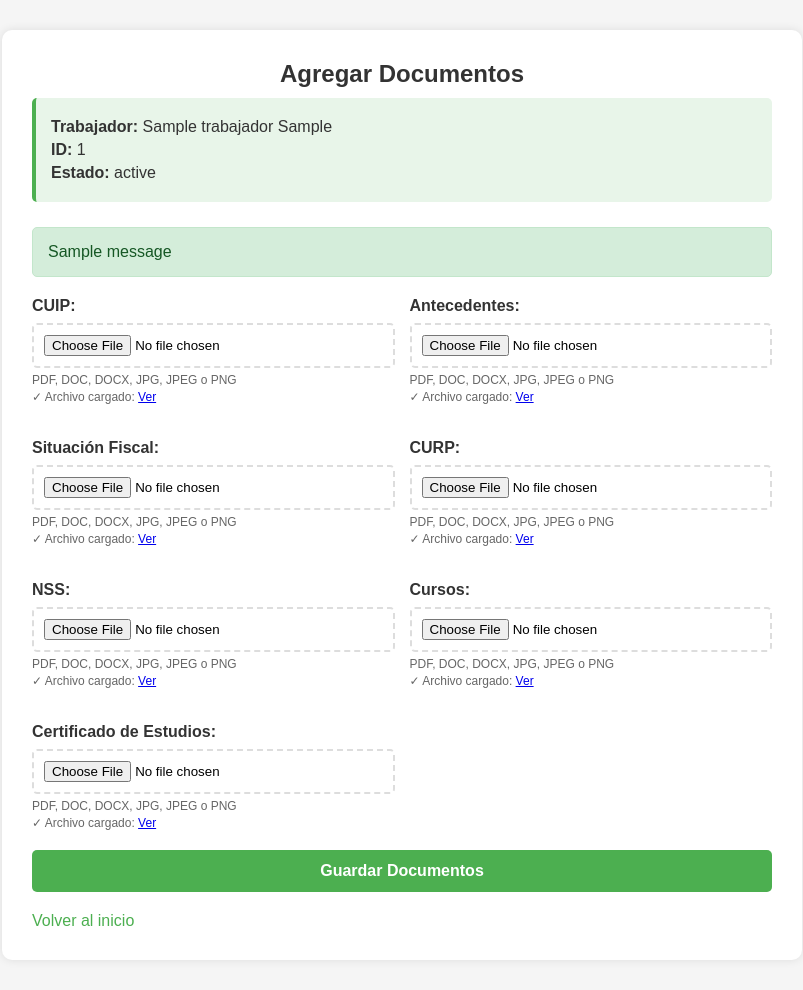
After one commit to Angelyael2215/djangosistema, a Django app: page /trabajador/1/documentos/ in a window 1280 px wide. The commit adds this page. Shown: the whole page, without its empty margins (238-1041 px from the left). Run offline with Django 5.2, Linux system fonts and the light colour scheme; a user stored in the database is signed in; tables that the repository leaves empty hold one stand-in row (values such as "Sample post"); one stand-in notice (Sample message) is shown; parts of the project's set-up code (start-up, migrations or seed data) failed here and were passed over.

Commit message:
Adds worker registration with document upload support
Implements full-featured worker registration, allowing HR/admin users to input detailed personal and service data and upload associated documents. Refactors document storage to use file fields and organizes uploads by worker ID. Adds user-friendly forms and templates for both registration and document management, and configures media file serving and storage. Improves extensibility for HR workflows and ensures proper handling of user-uploaded files.

```diff
--- a/OrticorpSystem/settings.py
+++ b/OrticorpSystem/settings.py
@@ -123,6 +123,10 @@ USE_TZ = True
 
 STATIC_URL = 'static/'
 
+# Media files (User uploads)
+MEDIA_URL = 'media/'
+MEDIA_ROOT = BASE_DIR / 'media'
+
 # Default primary key field type
 # https://docs.djangoproject.com/en/5.2/ref/settings/#default-auto-field
 
--- a/OrticorpSystem/urls.py
+++ b/OrticorpSystem/urls.py
@@ -16,8 +16,14 @@ Including another URLconf
 """
 from django.contrib import admin
 from django.urls import path, include
+from django.conf import settings
+from django.conf.urls.static import static
 
 urlpatterns = [
     path('', include('polls.urls')),  # Todas las rutas de polls
     path('admin/', admin.site.urls),
 ]
+
+# Servir archivos media en desarrollo
+if settings.DEBUG:
+    urlpatterns += static(settings.MEDIA_URL, document_root=settings.MEDIA_ROOT)
--- /dev/null
+++ b/polls/forms.py
@@ -0,0 +1,57 @@
+from django import forms
+from .models import Trabajador, Documentos
+
+class TrabajadorRegistroForm(forms.ModelForm):
+    class Meta:
+        model = Trabajador
+        fields = ['nombre', 'apellido', 'estado']
+        widgets = {
+            'nombre': forms.TextInput(attrs={
+                'class': 'form-control',
+                'placeholder': 'Nombre del trabajador',
+                'required': True
+            }),
+            'apellido': forms.TextInput(attrs={
+                'class': 'form-control',
+                'placeholder': 'Apellido del trabajador',
+                'required': True
+            }),
+            'estado': forms.Select(attrs={
+                'class': 'form-control'
+            })
+        }
+
+class DocumentosForm(forms.ModelForm):
+    class Meta:
+        model = Documentos
+        fields = ['cuip', 'antecedentes', 'situacion_fiscal', 'curp', 'nss', 'cursos', 'certificado_estudios']
+        widgets = {
+            'cuip': forms.FileInput(attrs={
+                'class': 'form-control',
+                'accept': '.pdf,.doc,.docx,.jpg,.jpeg,.png'
+            }),
+            'antecedentes': forms.FileInput(attrs={
+                'class': 'form-control',
+                'accept': '.pdf,.doc,.docx,.jpg,.jpeg,.png'
+            }),
+            'situacion_fiscal': forms.FileInput(attrs={
+                'class': 'form-control',
+                'accept': '.pdf,.doc,.docx,.jpg,.jpeg,.png'
+            }),
+            'curp': forms.FileInput(attrs={
+                'class': 'form-control',
+                'accept': '.pdf,.doc,.docx,.jpg,.jpeg,.png'
+            }),
+            'nss': forms.FileInput(attrs={
+                'class': 'form-control',
+                'accept': '.pdf,.doc,.docx,.jpg,.jpeg,.png'
+            }),
+            'cursos': forms.FileInput(attrs={
+                'class': 'form-control',
+                'accept': '.pdf,.doc,.docx,.jpg,.jpeg,.png'
+            }),
+            'certificado_estudios': forms.FileInput(attrs={
+                'class': 'form-control',
+                'accept': '.pdf,.doc,.docx,.jpg,.jpeg,.png'
+            })
+        }
--- /dev/null
+++ b/polls/templates/polls/agregar_documentos.html
@@ -0,0 +1,220 @@
+<!DOCTYPE html>
+<html lang="es">
+<head>
+    <meta charset="UTF-8">
+    <meta name="viewport" content="width=device-width, initial-scale=1.0">
+    <title>Agregar Documentos - Ortizcorp</title>
+    <style>
+        * {
+            margin: 0;
+            padding: 0;
+            box-sizing: border-box;
+        }
+        body {
+            background: #f5f5f5;
+            font-family: Arial, sans-serif;
+        }
+        .container {
+            max-width: 800px;
+            margin: 30px auto;
+            background: white;
+            padding: 30px;
+            border-radius: 10px;
+            box-shadow: 0 0 10px rgba(0,0,0,0.1);
+        }
+        h2 {
+            color: #333;
+            margin-bottom: 10px;
+            text-align: center;
+        }
+        .trabajador-info {
+            background: #e8f5e9;
+            padding: 15px;
+            border-left: 4px solid #4CAF50;
+            margin-bottom: 25px;
+            border-radius: 5px;
+        }
+        .trabajador-info p {
+            margin: 5px 0;
+            color: #333;
+        }
+        .form-group {
+            margin-bottom: 20px;
+        }
+        label {
+            display: block;
+            margin-bottom: 8px;
+            font-weight: bold;
+            color: #333;
+        }
+        input[type="file"] {
+            width: 100%;
+            padding: 10px;
+            border: 2px dashed #ddd;
+            border-radius: 5px;
+            cursor: pointer;
+        }
+        input[type="file"]:focus {
+            outline: none;
+            border-color: #4CAF50;
+        }
+        .file-info {
+            font-size: 12px;
+            color: #666;
+            margin-top: 5px;
+        }
+        button {
+            width: 100%;
+            padding: 12px;
+            background: #4CAF50;
+            color: white;
+            border: none;
+            border-radius: 5px;
+            font-size: 16px;
+            font-weight: bold;
+            cursor: pointer;
+            transition: background 0.3s;
+            margin-bottom: 10px;
+        }
+        button:hover {
+            background: #45a049;
+        }
+        .btn-secondary {
+            background: #2196F3;
+        }
+        .btn-secondary:hover {
+            background: #0b7dda;
+        }
+        .messages {
+            margin-bottom: 20px;
+        }
+        .alert {
+            padding: 15px;
+            margin-bottom: 10px;
+            border-radius: 5px;
+        }
+        .alert-success {
+            background: #d4edda;
+            color: #155724;
+            border: 1px solid #c3e6cb;
+        }
+        .alert-error {
+            background: #f8d7da;
+            color: #721c24;
+            border: 1px solid #f5c6cb;
+        }
+        .documentos-grid {
+            display: grid;
+            grid-template-columns: 1fr 1fr;
+            gap: 15px;
+        }
+        .back-link {
+            display: inline-block;
+            color: #4CAF50;
+            text-decoration: none;
+            margin-top: 10px;
+        }
+        .back-link:hover {
+            text-decoration: underline;
+        }
+        .existing-file {
+            font-size: 12px;
+            color: #666;
+            margin-top: 3px;
+        }
+    </style>
+</head>
+<body>
+    <div class="container">
+        <h2>Agregar Documentos</h2>
+
+        <div class="trabajador-info">
+            <p><strong>Trabajador:</strong> {{ trabajador.nombre }} {{ trabajador.apellido }}</p>
+            <p><strong>ID:</strong> {{ trabajador.id }}</p>
+            <p><strong>Estado:</strong> {{ trabajador.estado }}</p>
+        </div>
+
+        {% if messages %}
+            <div class="messages">
+                {% for message in messages %}
+                    <div class="alert alert-{% if message.tags %}{{ message.tags }}{% else %}success{% endif %}">
+                        {{ message }}
+                    </div>
+                {% endfor %}
+            </div>
+        {% endif %}
+
+        <form method="post" enctype="multipart/form-data">
+            {% csrf_token %}
+
+            <div class="documentos-grid">
+                <div class="form-group">
+                    <label for="id_cuip">CUIP:</label>
+                    <input type="file" id="id_cuip" name="cuip" accept=".pdf,.doc,.docx,.jpg,.jpeg,.png">
+                    <div class="file-info">PDF, DOC, DOCX, JPG, JPEG o PNG</div>
+                    {% if documentos.cuip %}
+                        <div class="existing-file">✓ Archivo cargado: <a href="{{ documentos.cuip.url }}" target="_blank">Ver</a></div>
+                    {% endif %}
+                </div>
+
+                <div class="form-group">
+                    <label for="id_antecedentes">Antecedentes:</label>
+                    <input type="file" id="id_antecedentes" name="antecedentes" accept=".pdf,.doc,.docx,.jpg,.jpeg,.png">
+                    <div class="file-info">PDF, DOC, DOCX, JPG, JPEG o PNG</div>
+                    {% if documentos.antecedentes %}
+                        <div class="existing-file">✓ Archivo cargado: <a href="{{ documentos.antecedentes.url }}" target="_blank">Ver</a></div>
+                    {% endif %}
+                </div>
+
+                <div class="form-group">
+                    <label for="id_situacion_fiscal">Situación Fiscal:</label>
+                    <input type="file" id="id_situacion_fiscal" name="situacion_fiscal" accept=".pdf,.doc,.docx,.jpg,.jpeg,.png">
+                    <div class="file-info">PDF, DOC, DOCX, JPG, JPEG o PNG</div>
+                    {% if documentos.situacion_fiscal %}
+                        <div class="existing-file">✓ Archivo cargado: <a href="{{ documentos.situacion_fiscal.url }}" target="_blank">Ver</a></div>
+                    {% endif %}
+                </div>
+
+                <div class="form-group">
+                    <label for="id_curp">CURP:</label>
+                    <input type="file" id="id_curp" name="curp" accept=".pdf,.doc,.docx,.jpg,.jpeg,.png">
+                    <div class="file-info">PDF, DOC, DOCX, JPG, JPEG o PNG</div>
+                    {% if documentos.curp %}
+                        <div class="existing-file">✓ Archivo cargado: <a href="{{ documentos.curp.url }}" target="_blank">Ver</a></div>
+                    {% endif %}
+                </div>
+
+                <div class="form-group">
+                    <label for="id_nss">NSS:</label>
+                    <input type="file" id="id_nss" name="nss" accept=".pdf,.doc,.docx,.jpg,.jpeg,.png">
+                    <div class="file-info">PDF, DOC, DOCX, JPG, JPEG o PNG</div>
+                    {% if documentos.nss %}
+                        <div class="existing-file">✓ Archivo cargado: <a href="{{ documentos.nss.url }}" target="_blank">Ver</a></div>
+                    {% endif %}
+                </div>
+
+                <div class="form-group">
+                    <label for="id_cursos">Cursos:</label>
+                    <input type="file" id="id_cursos" name="cursos" accept=".pdf,.doc,.docx,.jpg,.jpeg,.png">
+                    <div class="file-info">PDF, DOC, DOCX, JPG, JPEG o PNG</div>
+                    {% if documentos.cursos %}
+                        <div class="existing-file">✓ Archivo cargado: <a href="{{ documentos.cursos.url }}" target="_blank">Ver</a></div>
+                    {% endif %}
+                </div>
+
+                <div class="form-group">
+                    <label for="id_certificado_estudios">Certificado de Estudios:</label>
+                    <input type="file" id="id_certificado_estudios" name="certificado_estudios" accept=".pdf,.doc,.docx,.jpg,.jpeg,.png">
+                    <div class="file-info">PDF, DOC, DOCX, JPG, JPEG o PNG</div>
+                    {% if documentos.certificado_estudios %}
+                        <div class="existing-file">✓ Archivo cargado: <a href="{{ documentos.certificado_estudios.url }}" target="_blank">Ver</a></div>
+                    {% endif %}
+                </div>
+            </div>
+
+            <button type="submit">Guardar Documentos</button>
+            <a href="{% url 'inicio' %}" class="back-link">Volver al inicio</a>
+        </form>
+    </div>
+</body>
+</html>
--- a/polls/templates/polls/inicio.html
+++ b/polls/templates/polls/inicio.html
@@ -173,8 +173,10 @@
         </header>
         <nav class="dashboard-nav">
             <a class="nav-btn" href="/inicio/">Inicio</a>
-            <a class="nav-btn" href="/registro/">Registro</a>
-            <a class="nav-btn" href="/baja/">Baja de Elementos</a>
+            {% if can_edit %}
+                <a class="nav-btn" href="{% url 'registrar_trabajador' %}">Registrar Trabajador</a>
+                <a class="nav-btn" href="/baja/">Baja de Elementos</a>
+            {% endif %}
             <div class="filter-dropdown">
                 <button class="filter-btn" id="filterBtn">Filtrar ▼</button>
                 <div class="filter-menu" id="filterMenu">
--- a/polls/urls.py
+++ b/polls/urls.py
@@ -5,9 +5,11 @@ urlpatterns = [
     path('', views.login_view, name='index'),
     path('inicio/', views.inicio_view, name='inicio'),
     path('login/', views.login_view, name='login'),
-    path('registro/', views.register_view, name='registro'),
+    path('registro/', views.registrar_trabajador, name='registro'),
     path('baja/', views.baja_view, name='baja'),
     path('logout/', views.logout_view, name='logout'),
     path('trabajador/agregar/', views.agregar_trabajador, name='agregar_trabajador'),
     path('trabajador/editar/<int:trabajador_id>/', views.editar_trabajador, name='editar_trabajador'),
+    path('trabajador/registrar/', views.registrar_trabajador, name='registrar_trabajador'),
+    path('trabajador/<int:trabajador_id>/documentos/', views.agregar_documentos, name='agregar_documentos'),
 ]
--- a/polls/views/views.py
+++ b/polls/views/views.py
@@ -4,7 +4,10 @@ from django.contrib.auth import authenticate, login, logout
 from django.contrib.auth.decorators import login_required, user_passes_test
 from ..models import Trabajador, Servicio, Documentos, Horarios
 from ..models import CustomUser
+from ..forms import TrabajadorRegistroForm, DocumentosForm
 from django.core.exceptions import PermissionDenied
+from django.conf import settings
+import os
 
 def is_admin(user):
     return user.role == 'ADMIN'
@@ -119,3 +122,100 @@ def editar_trabajador(request, trabajador_id):
         return redirect('inicio')
 
     return render(request, 'polls/editar_trabajador.html', {'trabajador': trabajador})
+
+@user_passes_test(is_hr_or_admin)
+def registrar_trabajador(request):
+    """Vista para registrar un nuevo trabajador con documentos"""
+    if request.method == 'POST':
+        # Crear trabajador a partir de los campos principales (y campos adicionales)
+        nombre = request.POST.get('nombre')
+        apellido_paterno = request.POST.get('apellido_paterno')
+        apellido_materno = request.POST.get('apellido_materno')
+        estado = request.POST.get('estado', 'Activo')
+        rfc = request.POST.get('rfc')
+        no_exterior = request.POST.get('no_exterior')
+        curp_text = request.POST.get('curp_text')
+        codigo_postal = request.POST.get('codigo_postal')
+        cuip_text = request.POST.get('cuip_text')
+        entidad_federativa = request.POST.get('entidad_federativa')
+        nss_text = request.POST.get('nss_text')
+        calle = request.POST.get('calle')
+        horario = request.POST.get('horario')
+        calle_servicio = request.POST.get('calle_servicio')
+        no_exterior_servicio = request.POST.get('no_exterior_servicio')
+        entidad_servicio = request.POST.get('entidad_servicio')
+        estado_servicio = request.POST.get('estado_servicio')
+
+        if not nombre:
+            messages.error(request, 'El nombre es obligatorio.')
+            return render(request, 'polls/registro.html')
+
+        trabajador = Trabajador.objects.create(
+            nombre=nombre,
+            apellido=apellido_paterno,
+            apellido_materno=apellido_materno,
+            estado=estado,
+            rfc=rfc,
+            no_exterior=no_exterior,
+            curp_text=curp_text,
+            codigo_postal=codigo_postal,
+            cuip_text=cuip_text,
+            entidad_federativa=entidad_federativa,
+            nss_text=nss_text,
+            calle=calle,
+            horario=horario,
+            calle_servicio=calle_servicio,
+            no_exterior_servicio=no_exterior_servicio,
+            entidad_servicio=entidad_servicio,
+            estado_servicio=estado_servicio,
+        )
+
+        # Asegurar que la carpeta exista antes de guardar archivos
+        carpeta = os.path.join(settings.MEDIA_ROOT, 'documentos', str(trabajador.id))
+        os.makedirs(carpeta, exist_ok=True)
+
+        # Crear registro de Documentos y asignar archivos si existen
+        documentos = Documentos(trabajador=trabajador)
+        file_fields = ['cuip', 'antecedentes', 'situacion_fiscal', 'curp', 'nss', 'cursos', 'certificado_estudios']
+        for f in file_fields:
+            uploaded = request.FILES.get(f)
+            if uploaded:
+                setattr(documentos, f, uploaded)
+
+        documentos.save()
+
+        messages.success(request, f'Trabajador {trabajador.nombre} registrado y archivos guardados.')
+        return redirect('inicio')
+
+    # GET -> mostrar plantilla con diseño existente
+    return render(request, 'polls/registro.html')
+
+@user_passes_test(is_hr_or_admin)
+def agregar_documentos(request, trabajador_id):
+    """Vista para agregar documentos a un trabajador"""
+    try:
+        trabajador = Trabajador.objects.get(id=trabajador_id)
+    except Trabajador.DoesNotExist:
+        messages.error(request, 'Trabajador no encontrado.')
+        return redirect('inicio')
+
+    # Obtener o crear registro de documentos
+    documentos, created = Documentos.objects.get_or_create(trabajador=trabajador)
+
+    if request.method == 'POST':
+        form = DocumentosForm(request.POST, request.FILES, instance=documentos)
+        if form.is_valid():
+            form.save()
+            messages.success(request, f'Documentos del trabajador {trabajador.nombre} guardados exitosamente.')
+            return redirect('inicio')
+        else:
+            messages.error(request, 'Error al guardar los documentos.')
+    else:
+        form = DocumentosForm(instance=documentos)
+
+    context = {
+        'form': form,
+        'trabajador': trabajador,
+        'documentos': documentos
+    }
+    return render(request, 'polls/agregar_documentos.html', context)
```
Also changed, not shown: check_registro.py (added, +10 -0 lines), polls/models.py (+27 -7 lines), polls/templates/polls/registrar_trabajador.html (added, +143 -0 lines), polls/templates/polls/registro.html (+40 -28 lines), polls/migrations/0002_alter_documentos_antecedentes_and_more.py (added).
